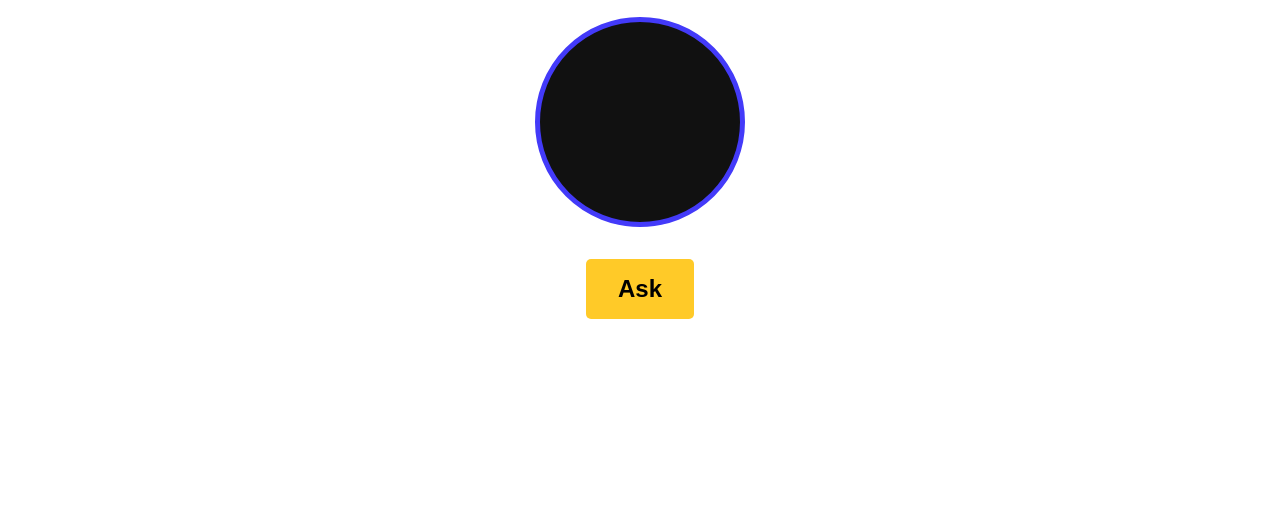
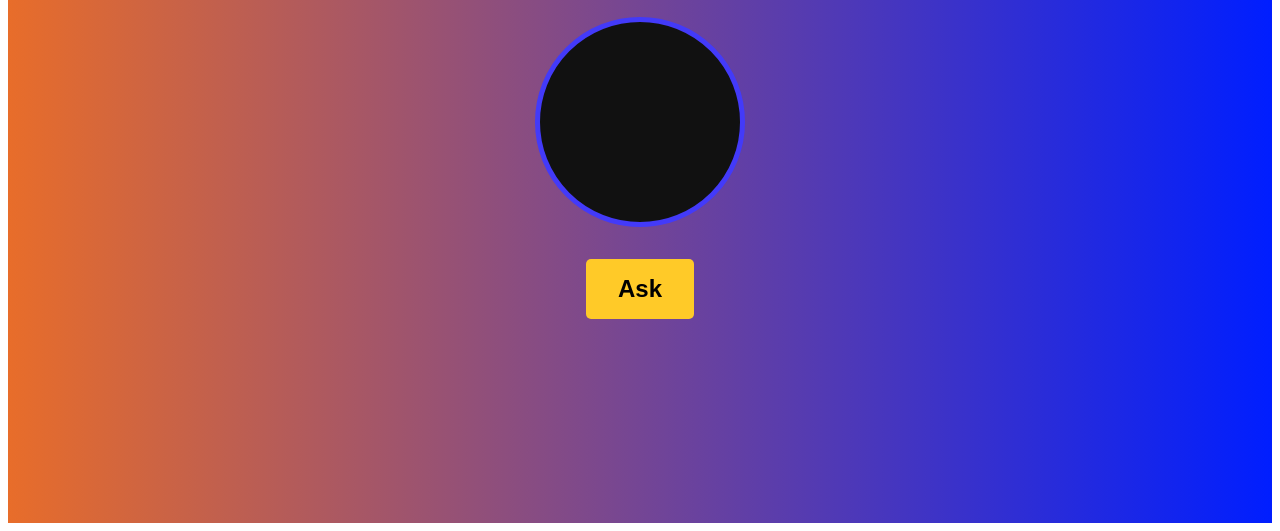
Before and after one commit to Metranohm/magic-8ball-JS, a plain HTML site: page index.html in a window 1280 px wide. Shown: the part 285-816 px from the top of the page. Drawn offline with Linux system fonts and the light colour scheme.

Commit message:
update styling

```diff
--- a/styles.css
+++ b/styles.css
@@ -1,9 +1,15 @@
+* {
+
+}
+
 .container {
   display: flex;
   flex-direction: column;
   align-items: center;
   justify-content: center;
   height: 100vh;
+  background: linear-gradient(to right, #e86d2a, #001eff);
+  margin: 0 auto;
 }
 
 h1 {
```
